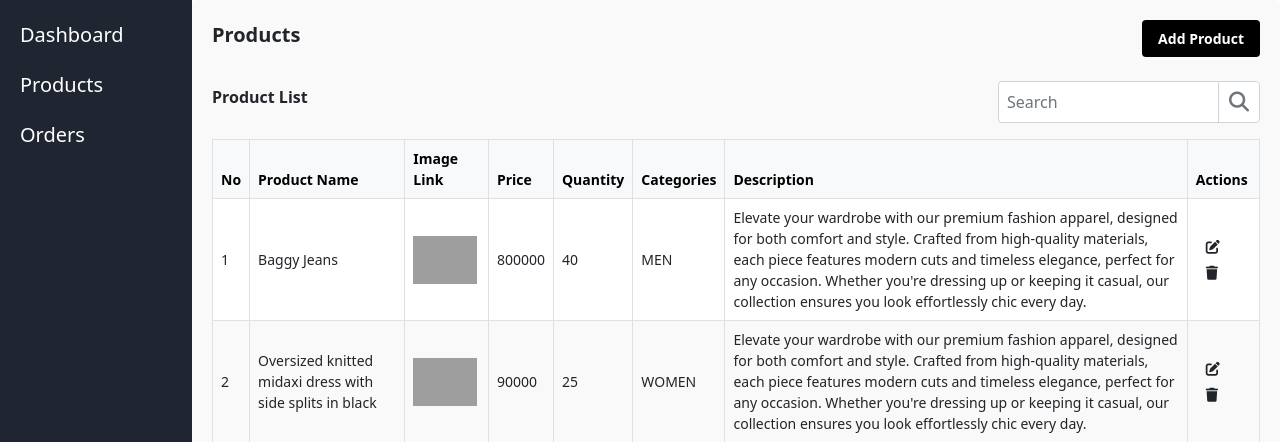
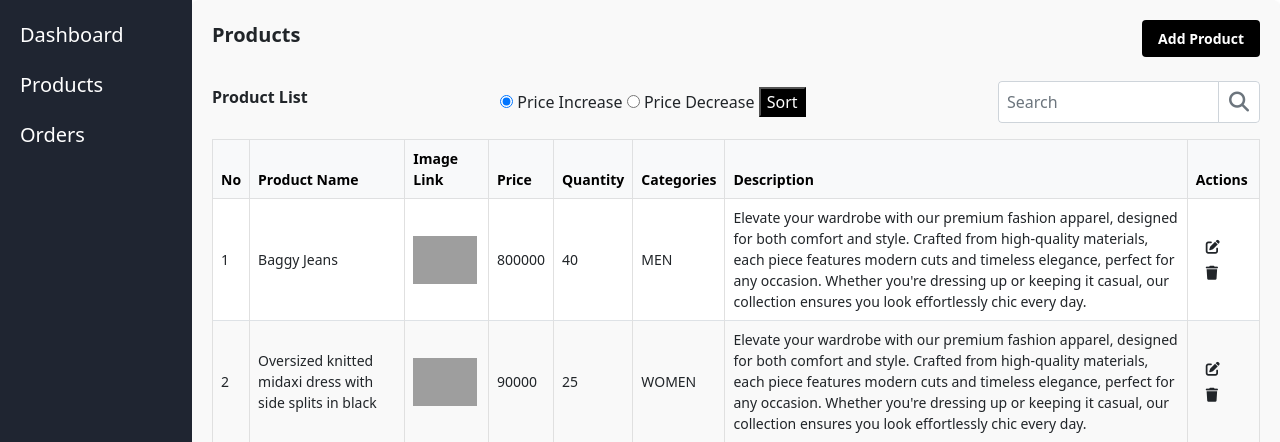
Before and after one commit to kyBa-Le/SHB, a PHP site: page /admin/products in a window 1280 px wide. Shown: the part 76-518 px from the top of the page. Run offline with PHP 8.4, Linux system fonts and the light colour scheme; data comes from the database, SQL or seed files in the repository; data that the repository does not hold is empty; some libraries are stand-ins or nearby versions; grey boxes are pictures that could not be loaded.

Commit message:
100 | done feature sort products by price - kimhien

```diff
--- a/controllers/api/ProductController.php
+++ b/controllers/api/ProductController.php
@@ -33,4 +33,8 @@ class ProductController extends BaseController
         $products = $this->productService->searchProductsByKeyword($keyword);
         $this->response->sendJson($products);
     }
+    public function getAllProducts(){
+        $products = $this->productService->getAllProducts();
+        $this->response->sendJson($products);
+    }
 }
--- a/public/css/admin/products.css
+++ b/public/css/admin/products.css
@@ -86,3 +86,7 @@ table tbody td img {
     margin: 20px;
     text-align: center;
 }
+.sort-btn {
+    background-color: black;
+    color: white;
+}
--- a/public/index.php
+++ b/public/index.php
@@ -46,6 +46,7 @@ $app->router->get('/review', [new \app\controllers\ReviewController(), 'show']);
 $app->router->get('/payment', 'payment');
 $app->router->get('/payment/momo/handle-callback', [new \app\controllers\PaymentController(), 'handleMomoCallback']);
 $app->router->get('/admin/products', [$productController,'admin']);
+$app->router->get('/admin/products/sort-price', [$productController,'sortPrice']);
 
 // Post request
 $app->router->post('/sign-up', [$userController, 'signUp']);
@@ -65,7 +66,8 @@ $app->router->get('/api/product-colors', [$apiProductColorController, 'getColors
 $app->router->get('/api/order-items', [$apiOrderItemController, 'getOrderItemsByUserId']);
 $app->router->get('/api/reviews', [new \app\controllers\api\ReviewController(), 'getReviews']);
 $app->router->get('/api/review-images', [new \app\controllers\api\ReviewImageController(), 'getReviewImagesByReviewId']);
-$app->router->get('/api/products/search', [$apiProductController, 'searchProducts']);
+$app->router->get('/api/admin/products/search', [$apiProductController, 'searchProducts']);
+$app->router->get('/api/admin/products', [$apiProductController, 'getAllProducts']);
 
 // post API
 $app->router->post('/api/users/forgot-password', [$apiUserController, 'getEmailForgotPassword']);
--- a/public/js/admin/products.js
+++ b/public/js/admin/products.js
@@ -1,7 +1,7 @@
 import {moneyFormater, getData, sendData, patchData, deleteData} from "../components.js";
 async function searchProducts() {
     let keyword = document.getElementById('search-input').value;
-    let path = '/api/products/search?keyword=' + keyword;
+    let path = '/api/admin/products/search?keyword=' + keyword;
     let products = await getData(path);
     updateProductTable(products);
 }
@@ -29,3 +29,21 @@ function updateProductTable(products) {
         tbody.appendChild(row);
     });
 }
+
+async function sortPrice(selectedSort) {
+    let products = await getData('/api/admin/products');
+    if (selectedSort === 'increase') {
+        products.sort((a, b) => a.price - b.price);
+
+    } else if (selectedSort === 'decrease') {
+        products.sort((a, b) => b.price - a.price);
+    }
+    updateProductTable(products);
+}
+
+const sortButton = document.getElementById('sort-btn');
+sortButton.addEventListener('click', async (event) => {
+    event.preventDefault();
+    const selectedSort = document.querySelector('input[name="sort"]:checked').value;
+    await sortPrice(selectedSort);
+});
--- a/public/views/admin/products.php
+++ b/public/views/admin/products.php
@@ -7,6 +7,11 @@
     <div class="table-container">
         <div class="d-flex justify-content-between align-items-center mb-3">
             <h6 class="fw-bold">Product List</h6>
+            <form id="sort-form">
+                <label><input type="radio" name="sort" value="increase" checked class="sort-price" id="increase"> Price Increase</label>
+                <label><input type="radio" name="sort" value="decrease" class="sort-price" id="decrease"> Price Decrease</label>
+                <button class="sort-btn" type="button" id="sort-btn">Sort</button>
+            </form>
             <div class="input-group w-25">
                 <input type="text" class="form-control" id="search-input" placeholder="Search">
                 <button class="btn btn-outline-secondary" type="button" id="submit-btn">
```
